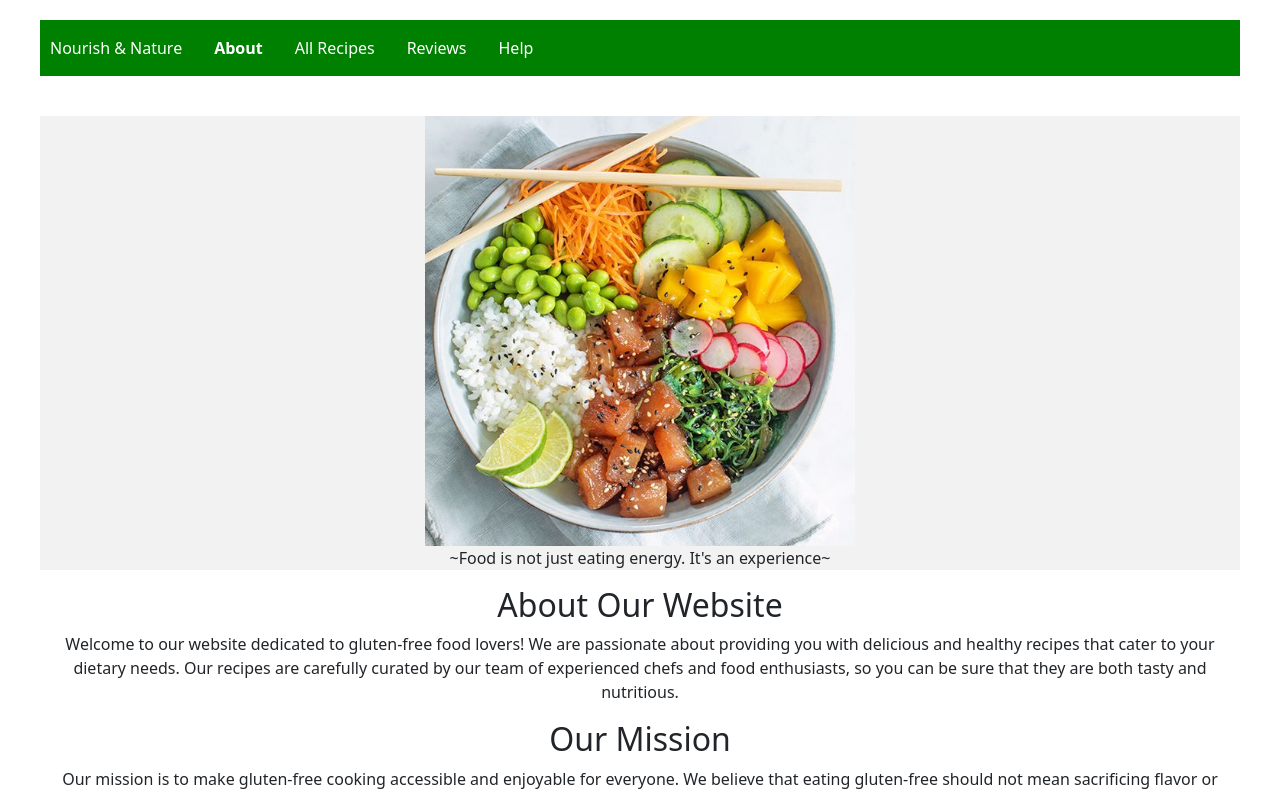
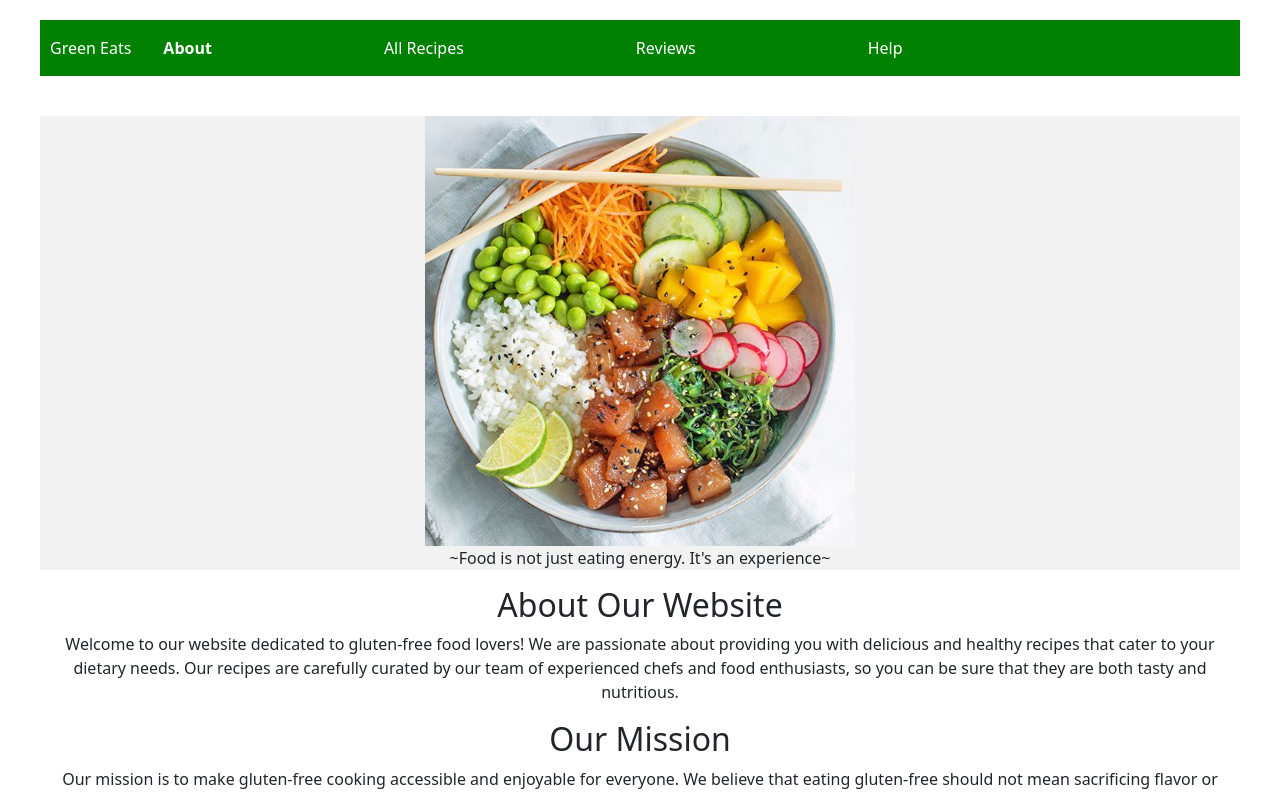
Before and after one commit to dianeyasminec/Green-Eats, a React (Create React App) app: page / in a window 1280 px wide. Shown: the top 795 px of the page. Built offline with nearby package versions, Linux system fonts and the light colour scheme.

Commit message:
Update Layout.jsx

```diff
--- a/src/components/Layout.jsx
+++ b/src/components/Layout.jsx
@@ -3,30 +3,21 @@ import { NavLink, Outlet } from 'react-router-dom';
 import Navbar from 'react-bootstrap/Navbar';
 import {Nav} from 'react-bootstrap'
 
-
-
-
 export default function Layout() {
   return (
-
-
-
     <div className='root-layout'>
       <header>
         <nav>
-      <Navbar.Brand >
-            Nourish & Nature
-      </Navbar.Brand>
-
+          <Navbar.Brand>Green Eats</Navbar.Brand>
           <Nav
             className="me-auto my-2 my-lg-0"
-              style={{ maxHeight: '100px' }}
+            style={{ maxHeight: '150px' }}
             navbarScroll
           >
-        <NavLink to="/">About</NavLink>
-        <NavLink to="allrecipes">All Recipes</NavLink>
-        <NavLink to="reviews">Reviews</NavLink>
-        <NavLink to="help">Help</NavLink>
+            <NavLink to="/" style={{ marginRight: '150px' }}>About</NavLink>
+            <NavLink to="allrecipes" style={{ marginRight: '150px' }}>All Recipes</NavLink>
+            <NavLink to="reviews" style={{ marginRight: '150px' }}>Reviews</NavLink>
+            <NavLink to="help" style={{ marginRight: '20px' }}>Help</NavLink>
           </Nav>
         </nav>
       </header>
```
Lines whose indentation alone changed are shown as unchanged.
